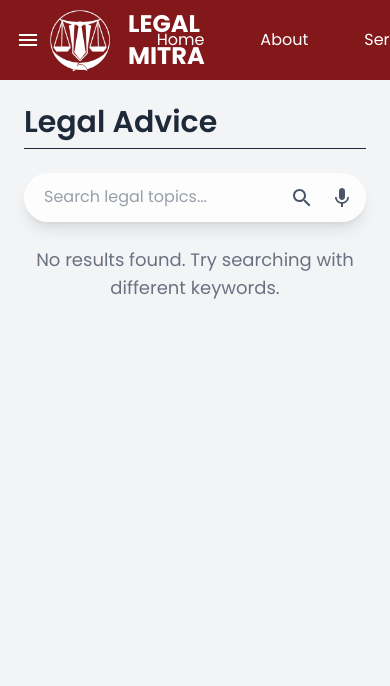
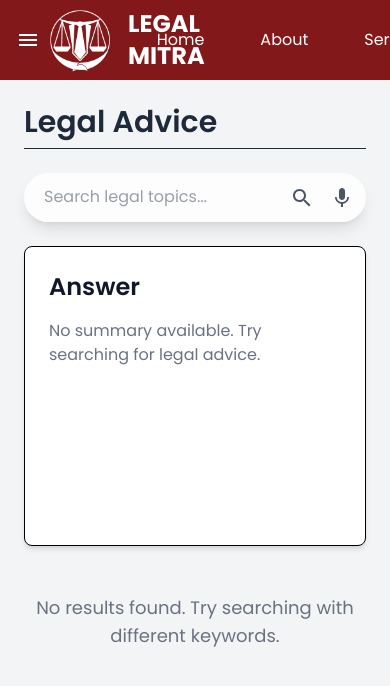
Before and after one commit to krishachikka/legal-mitra, a React (Vite) app in the folder frontend/: page /legal-advice in a window 390 px wide. Shown: the top 686 px of the page. Built offline with nearby package versions, Linux system fonts and the light colour scheme.

Commit message:
search bar functionality

```diff
--- a/frontend/src/pages/LegalAdvice.jsx
+++ b/frontend/src/pages/LegalAdvice.jsx
@@ -5,10 +5,11 @@ import { CircularProgress } from "@mui/material";
 const LegalAdvice = () => {
   const [results, setResults] = useState([]);
   const [loading, setLoading] = useState(false);
+  const [summary, setSummary] = useState("");  // To store the summary
 
   const fetchKeywords = async (query) => {
     try {
-      const response = await fetch(`${import.meta.env.VITE_PYTHON_BACKEND_URL}/extract_keywords`, {
+      const response = await fetch(`${import.meta.env.VITE_PYTHON_BACKEND_URL_001}/extract_keywords`, {
         method: "POST",
         headers: { "Content-Type": "application/json" },
         body: JSON.stringify({ query }),
@@ -27,6 +28,7 @@ const LegalAdvice = () => {
 
   const fetchLegalAdvice = async (query) => {
     setLoading(true);
+    setSummary("");  // Reset summary on new search
 
     try {
       // Extract keywords from the search query
@@ -55,6 +57,10 @@ const LegalAdvice = () => {
         : [];
 
       setResults(formattedResults);
+
+      // Create a summary of the results (first 5 lines)
+      const summaryText = formattedResults.map(item => item.description).slice(0, 5).join(" ");
+      setSummary(summaryText);
     } catch (error) {
       console.error("Error fetching legal advice:", error);
     }
@@ -81,29 +87,48 @@ const LegalAdvice = () => {
         </div>
       )}
 
-      {/* Results Display */}
-      <div className="mt-4">
+      {/* Split Layout: Left for Summary, Right for Cards */}
+      <div className="flex flex-col md:flex-row gap-6">
+        {/* Left Section - Answer Summary */}
+        <div className="w-full md:w-1/2 p-6 border rounded-lg bg-white shadow-md h-[300px] overflow-y-auto">
+          <h2 className="text-2xl font-semibold text-gray-900 mb-4">Answer</h2>
+          {summary ? (
+            <p className="text-gray-700 leading-relaxed">{summary}</p>
+          ) : (
+            !loading && (
+              <p className="text-gray-500">No summary available. Try searching for legal advice.</p>
+            )
+          )}
+        </div>
+
+        {/* Right Section - Legal Advice Cards */}
+        <div className="w-full md:w-1/2">
+          {loading ? (
+            <div className="flex justify-center items-center mt-6">
+              <CircularProgress color="primary" />
+            </div>
+          ) : (
+            <div className="grid grid-cols-1 md:grid-cols-2 lg:grid-cols-3 gap-6">
               {results.length > 0 ? (
-          <div className="grid grid-cols-1 md:grid-cols-2 lg:grid-cols-3 gap-6">
-            {results.map((item, index) => (
+                results.map((item, index) => (
                   <div
                     key={index}
-                className="p-5 border border-gray-300 rounded-xl bg-white shadow-md transition duration-300 hover:shadow-lg"
+                    className="p-5 border border-gray-300 rounded-xl bg-white shadow-md transition duration-300 hover:shadow-lg h-[300px]"
                   >
-                <h2 className="text-xl font-semibold text-gray-900 mb-2">
-                  {item.title}
-                </h2>
-                <p className="text-gray-700 leading-relaxed">{item.description}</p>
+                    <h2 className="text-xl font-semibold text-gray-900 mb-2">{item.title}</h2>
+                    <p className="text-gray-700 leading-relaxed h-[150px] overflow-hidden text-ellipsis whitespace-nowrap">
+                      {item.description}
+                    </p>
                   </div>
-            ))}
-          </div>
+                ))
               ) : (
-          !loading && (
                 <p className="text-gray-500 text-center text-lg mt-6">
                   No results found. Try searching with different keywords.
                 </p>
-          )
               )}
+            </div>
+          )}
+        </div>
       </div>
     </div>
   );
```
Lines whose indentation alone changed are shown as unchanged.
